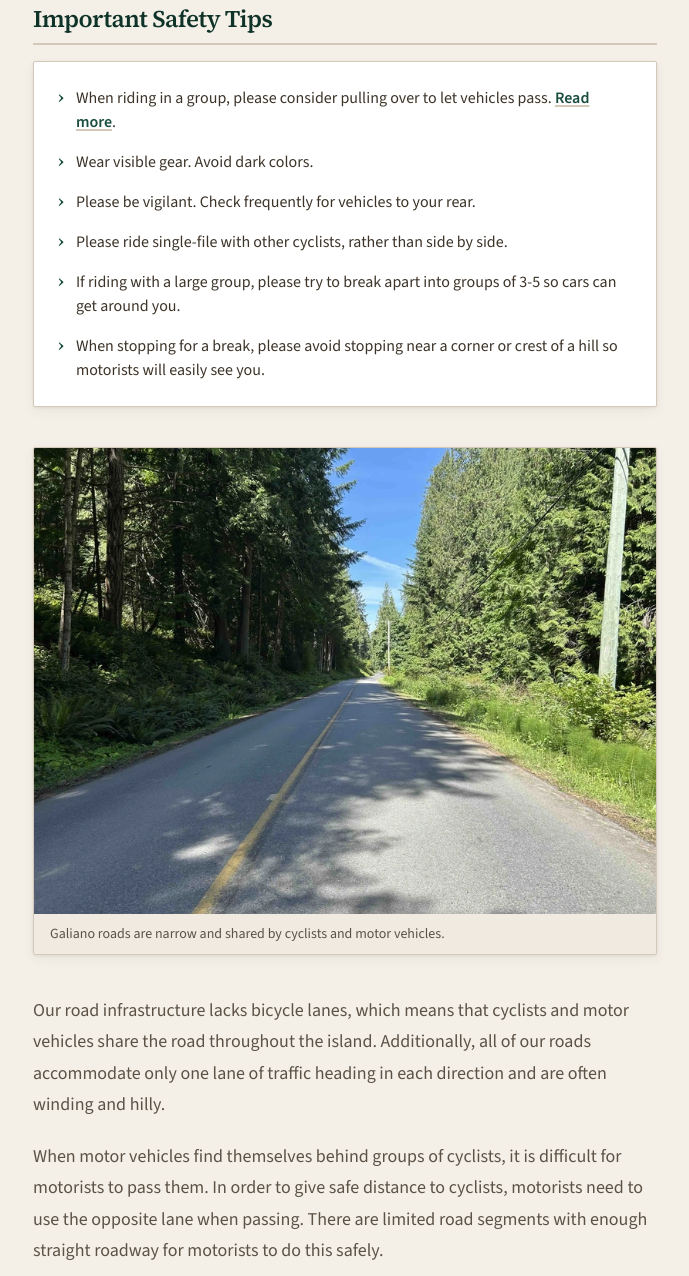
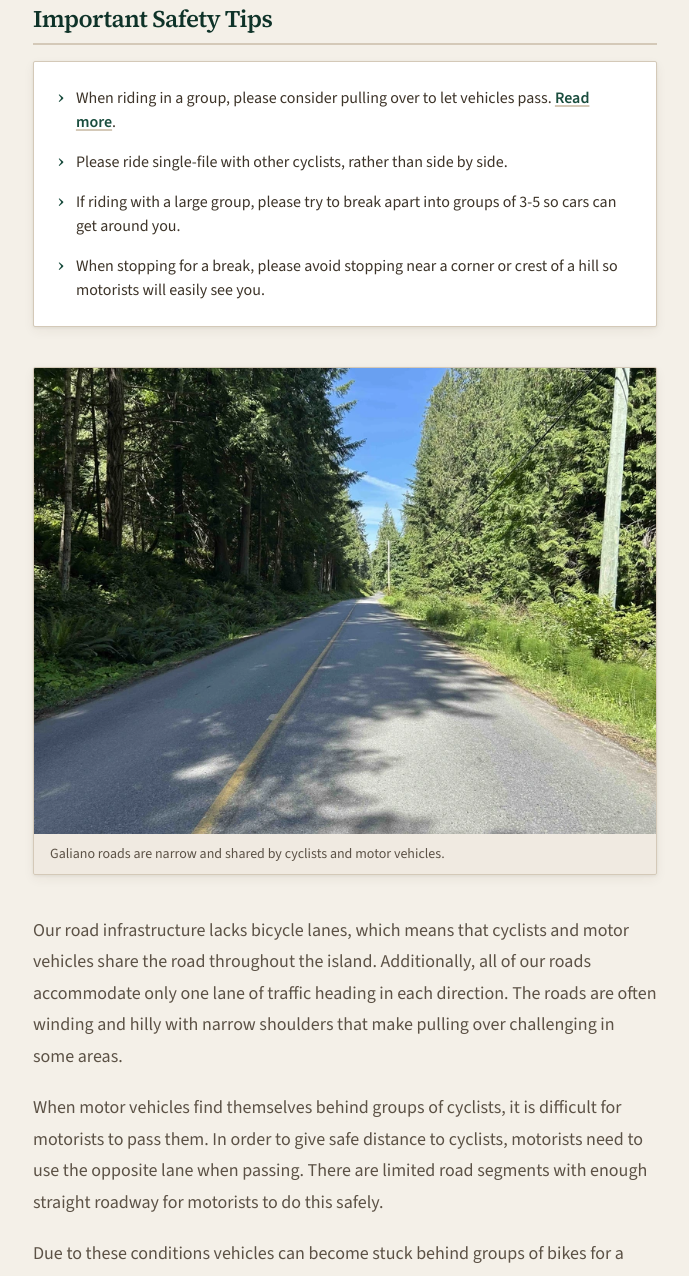
Before and after one commit to EricMorrisonDev/Galiano_Cycling_Safety, a website: page index.html in a window 1280 px wide. Shown: the part 328-1604 px from the top of the page, without its empty margins (295-984 px from the left). Drawn offline with nearby package versions, Linux system fonts and the light colour scheme.

Commit message:
removed unneccessary points and moved shoulder info up

```diff
--- a/index.html
+++ b/index.html
@@ -46,14 +46,6 @@
           </li>
           <li class="park-tip">
             <span class="park-tip__marker" aria-hidden="true">›</span>
-            <span>Wear visible gear. Avoid dark colors.</span>
-          </li>
-          <li class="park-tip">
-            <span class="park-tip__marker" aria-hidden="true">›</span>
-            <span>Please be vigilant. Check frequently for vehicles to your rear.</span>
-          </li>
-          <li class="park-tip">
-            <span class="park-tip__marker" aria-hidden="true">›</span>
             <span>Please ride single-file with other cyclists, rather than side by side.</span>
           </li>
           <li class="park-tip">
@@ -86,7 +78,8 @@
           Our road infrastructure lacks bicycle lanes, which means
           that cyclists and motor vehicles share the road throughout the island.
           Additionally, all of our roads accommodate only one lane of traffic
-          heading in each direction and are often winding and hilly.
+          heading in each direction. The roads are often winding and hilly with narrow shoulders
+          that make pulling over challenging in some areas.
         </p>
 
         <p>
@@ -119,8 +112,7 @@
           <span class="park-callout__label">Please help keep our roads safe</span>
           <p>
             We kindly ask that when cycling groups have a motor vehicle
-            behind them, that they please try to make way. We understand that the roadside
-            on Galiano is often rough terrain, so only pull over when it is safe to do so.
+            behind them, that they please try to make way. Consider pulling over when it is safe to do so.
             This is not required by law but your cooperation will contribute greatly to keeping our
             roads safe for everyone. Thank you for your consideration!
           </p>
```
